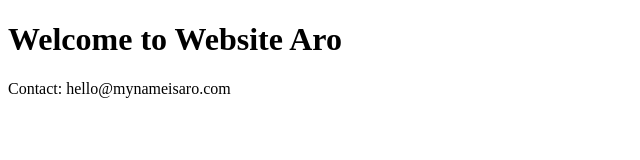
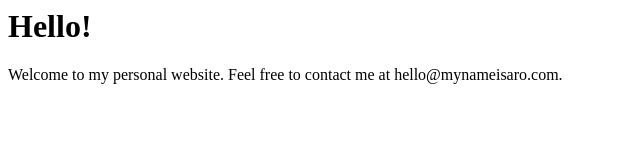
Before and after one commit to cvicuela/Website-Aro, a plain HTML site: page index.html in a window 1280 px wide. Shown: the whole page, without its empty margins (0-640 px from the left). Drawn offline with Linux system fonts and the light colour scheme.

```diff
--- a/index.html
+++ b/index.html
@@ -1,12 +1,9 @@
-<!DOCTYPE html>
-<html lang="en">
-<head>
-    <meta charset="UTF-8">
-    <meta name="viewport" content="width=device-width, initial-scale=1.0">
-    <title>Website Aro</title>
-</head>
-<body>
-    <h1>Welcome to Website Aro</h1>
-    <p>Contact: hello@mynameisaro.com</p>
-</body>
+<html>
+  <head>
+    <title>Welcome to My Website</title>
+  </head>
+  <body>
+    <h1>Hello!</h1>
+    <p>Welcome to my personal website. Feel free to contact me at hello@mynameisaro.com.</p>
+  </body>
 </html>
```
